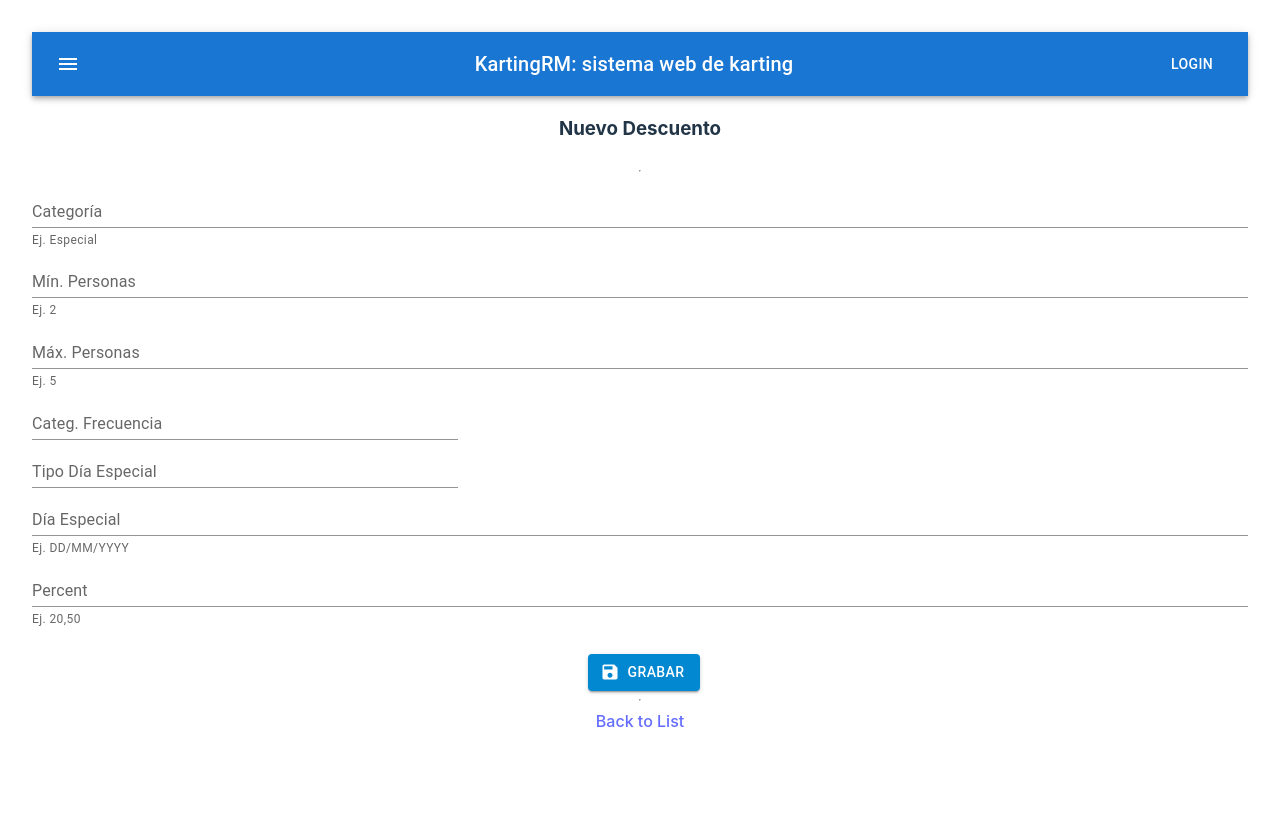
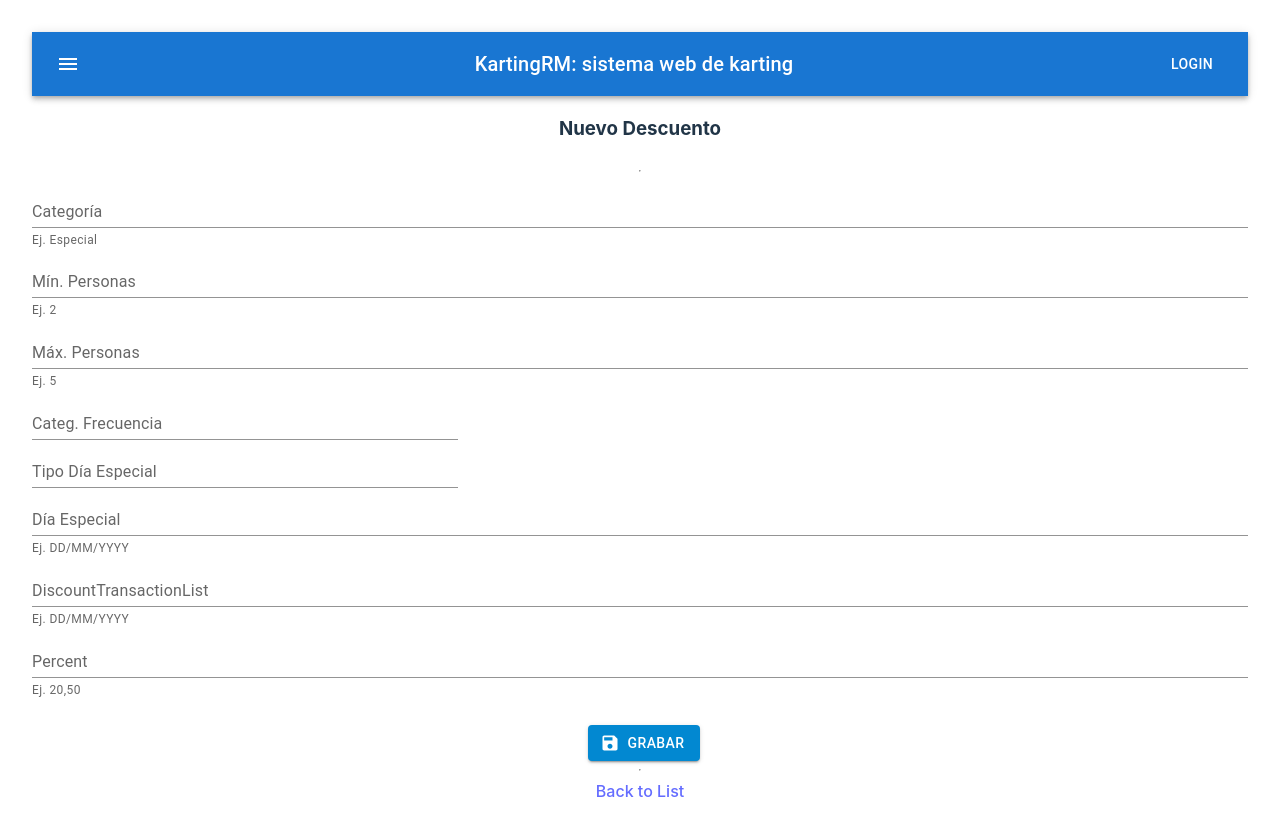
Before and after one commit to vicho314/TINGESO-1-Frontend, a React (Vite) app: page /discount/add in a window 1280 px wide. Before the commit the page ends 800 px from the top, so only its background shows below. Built offline with nearby package versions, Linux system fonts and the light colour scheme.

Commit message:
Fix Discount form

```diff
--- a/src/components/AddEditDiscount.jsx
+++ b/src/components/AddEditDiscount.jsx
@@ -83,7 +83,7 @@ const AddEditDiscount = () => {
 	  setSpecialDayType(discount.data.specialDayType);
 	  setSpecialDay(discount.data.specialDay);
 	  //setDiscountTransactionList(discount.data.discountTransactionList);
-	  setDiscountTransactionList(null);
+	  setDiscountTransactionList(discount.data.discountTransactionList);
 	  //setAtBirthDay(discount.data.atBirthDay);
           //setCategory(discount.data.category);
         })
@@ -184,6 +184,17 @@ const AddEditDiscount = () => {
           />
         </FormControl>
 
+	<FormControl fullWidth>
+          <TextField
+            id="discountTransactionList"
+            label="DiscountTransactionList"
+            value={discountTransactionList}
+            variant="standard"
+            onChange={(e) => setDiscountTransactionList([e.target.value])}
+            helperText="Ej. DD/MM/YYYY"
+          />
+        </FormControl>
+
 
 	<FormControl fullWidth>
           <TextField
```
